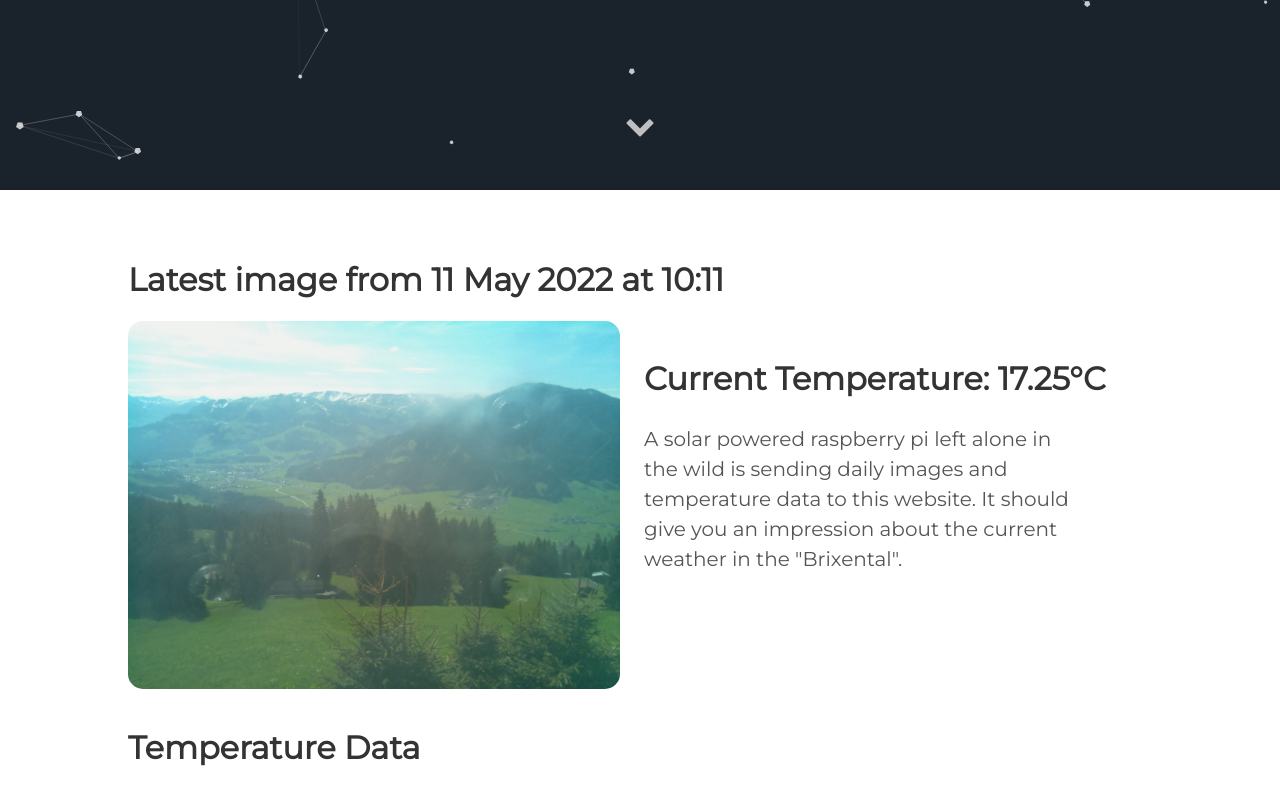
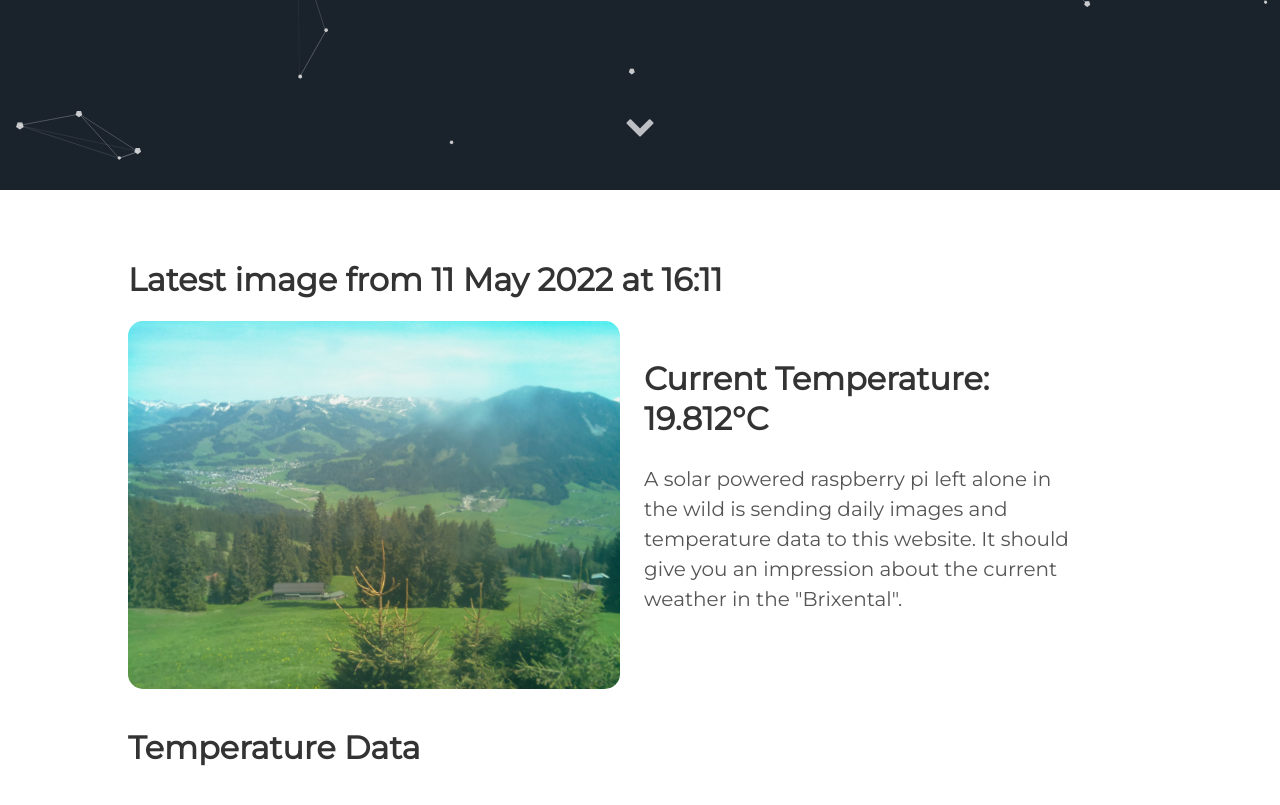
Before and after one commit to vektorious/vektorious.github.io, a Jekyll site: the page built from resources/huette.md, in a window 1280 px wide and 900 px high, scrolled down 710 px. Shown: the top 805 px of the window. Built offline with Jekyll 4.4.1, drawn with Linux system fonts in a browser that asks for light colours.

Commit message:
I'm a bot beep boop

```diff
--- a/resources/huette.md
+++ b/resources/huette.md
@@ -6,13 +6,13 @@ image: '/assets/img/'
 description: 'Live image from the Austrian alps'
 twitter_text: ' '
 ---
-## Latest image from 11 May 2022 at 10:11
+## Latest image from 11 May 2022 at 16:11
 <div class="huette">
   <div class="huette-image">
     <img src="{{ "/assets/img/huette.jpg" | prepend: site.baseurl }}">
   </div>
   <div class="huette-text">
-        <h2>Current Temperature: 17.25°C</h2>
+        <h2>Current Temperature: 19.812°C</h2>
         <p>A solar powered raspberry pi left alone in the wild is sending daily images and temperature data to this website. It should give you an impression about the current weather in the "Brixental".</p>
 
   </div>
```
Also changed, not shown: rpi-script/2022-05-11_160936.txt (renamed from rpi-script/2022-05-11_100935.txt, +5 -5 lines), rpi-script/huette.md (+2 -2 lines), assets/img/huette.jpg, assets/img/temp_plot.png, rpi-script/temp_plot.png, 1 other file.
